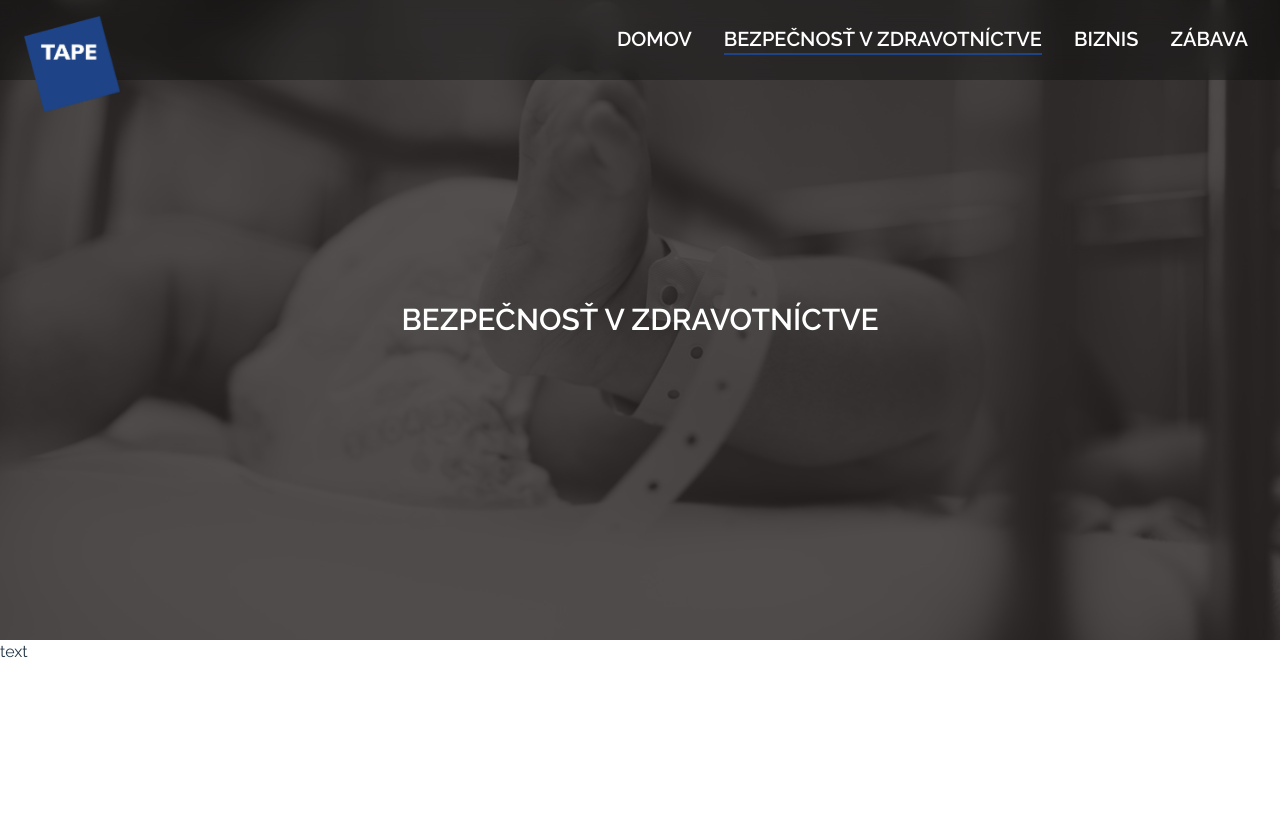
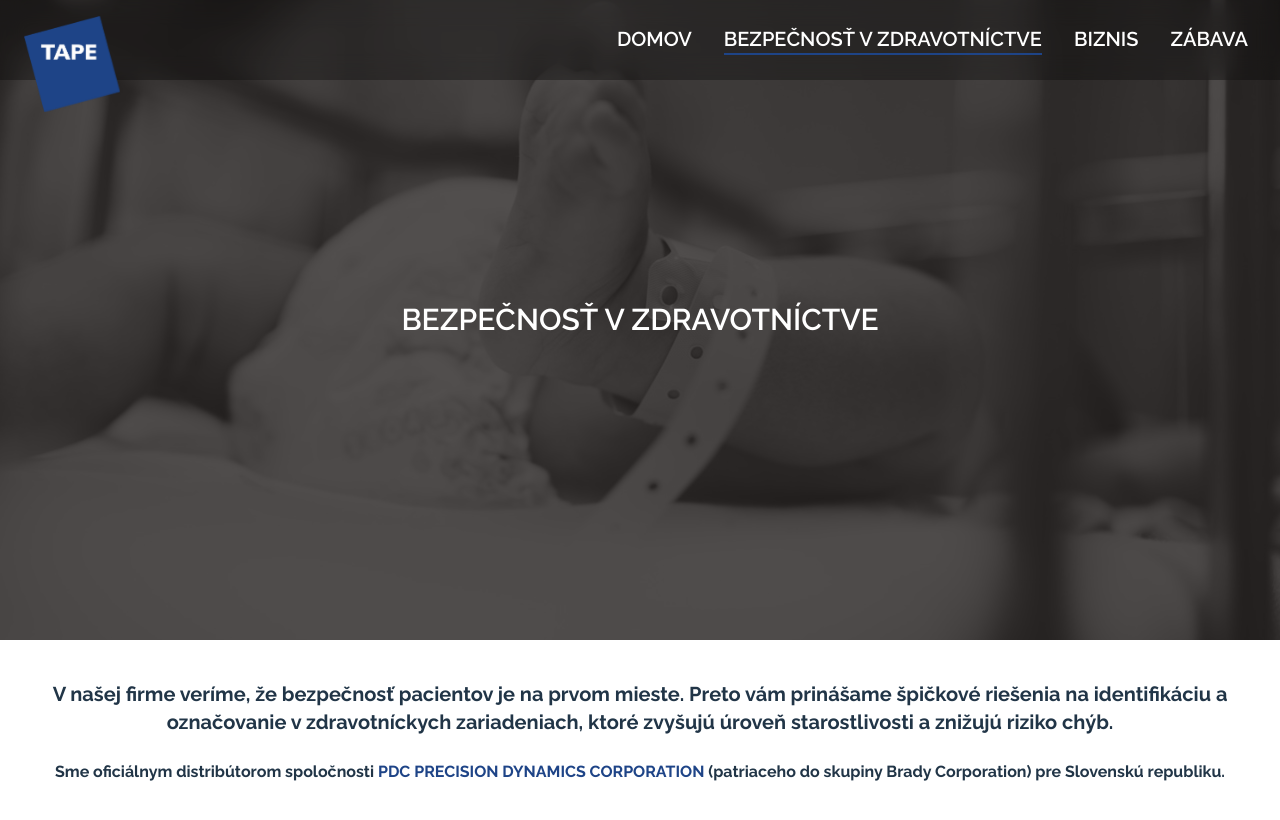
Before and after one commit to krytoss/tape, a React (Vite) app: page /zdravotnictvo in a window 1280 px wide. Shown: the top 820 px of the page. Built offline with nearby package versions, Linux system fonts and the light colour scheme.

Commit message:
Started with text on health subpage

```diff
--- a/src/pages/Health/Health.tsx
+++ b/src/pages/Health/Health.tsx
@@ -2,6 +2,7 @@ import Cover from "../../components/Layout/Cover"
 import Header from "../../components/Layout/Header"
 import Section from "../../components/Layout/Section"
 import Title from "../../components/Layout/Title"
+import Link from "../../components/Navigation/Link"
 import TopMenu from "../../components/Navigation/TopMenu"
 
 const Health: React.FC = () => {
@@ -14,10 +15,19 @@ const Health: React.FC = () => {
 						Bezpečnosť v zdravotníctve
 					</Title>
 				</Cover>
-				text
 			</Header>
-			<Section>
-				<></>
+			<Section className="p-10">
+				<p className="font-bold text-center">
+					<span className="text-xl block">
+						V našej firme veríme, že bezpečnosť pacientov je na prvom mieste.
+						Preto vám prinášame špičkové riešenia na identifikáciu a označovanie
+						v zdravotníckych zariadeniach, ktoré zvyšujú úroveň starostlivosti a
+						znižujú riziko chýb.
+					</span>
+					<span className="block text-center text-md mt-5">
+						Sme oficiálnym distribútorom spoločnosti <Link className="text-brand text-[1rem] !font-bold" to="https://www.pdcorp.com">PDC Precision Dynamics Corporation</Link> (patriaceho do skupiny Brady Corporation) pre Slovenskú republiku.
+					</span>
+				</p>
 			</Section>
 		</>
 	)
```
